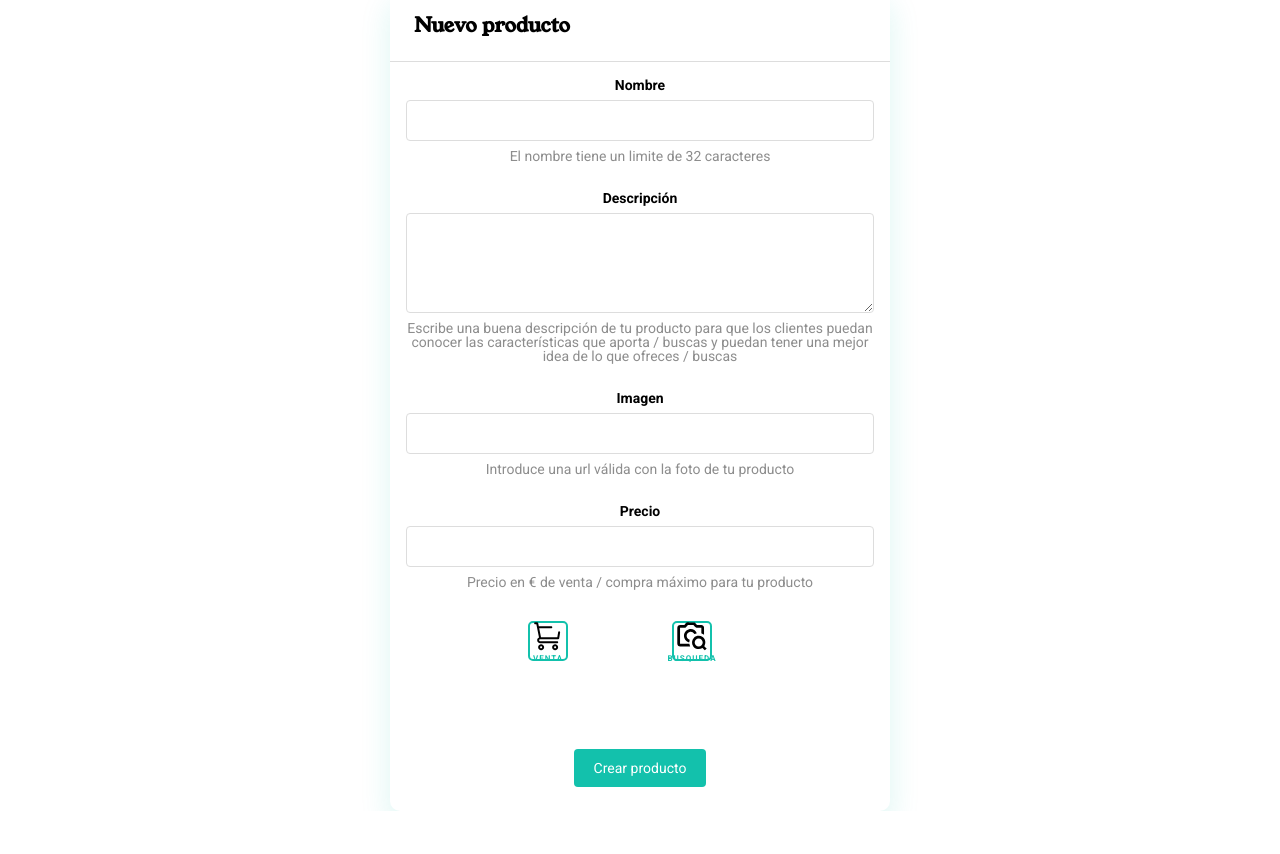
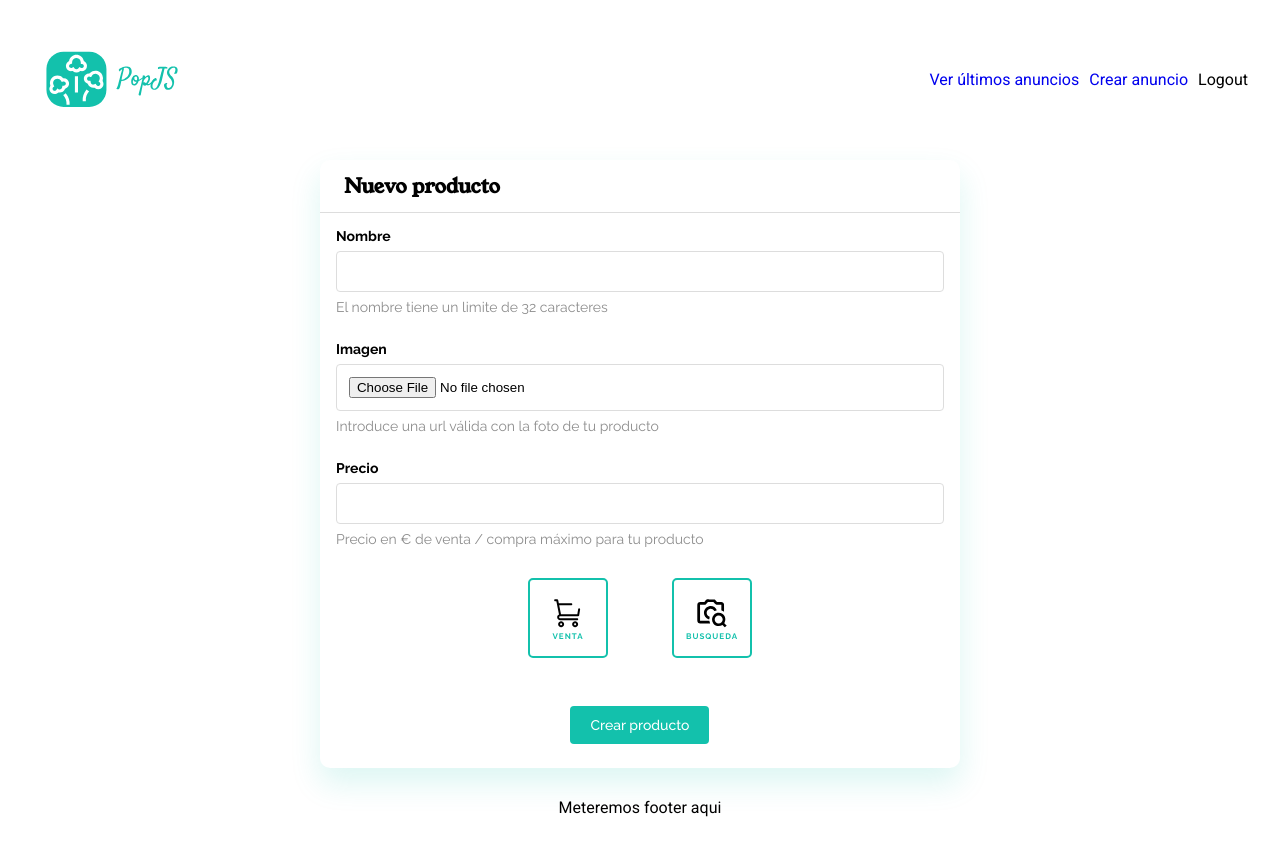
Before and after one commit to jmacosta/keepcoding_wallaReact, a React (Vite) app: page /adverts/new in a window 1280 px wide. Shown: the top 854 px of the page. Before the commit the page ends 811 px from the top, so only its background shows below. Built offline with nearby package versions, Linux system fonts and the light colour scheme.

Commit message:
FIX: Styles Layout for new product

```diff
--- a/src/App.css
+++ b/src/App.css
@@ -2,7 +2,7 @@
 
 #root {
   max-width: 1280px;
-  margin: 0 auto;
+  /* margin: 0 auto; */
   padding: 2rem;
   text-align: center;
   display: grid;
@@ -10,6 +10,7 @@
     'login login'
     'header header'
     'aside main'
+    'maincard maincard'
     'footer footer';
   grid-template-rows: auto 1fr auto;
   grid-template-columns: 1fr 5fr;
--- a/src/pages/adverts/NewAdvertPage/NewAdvertPage.css
+++ b/src/pages/adverts/NewAdvertPage/NewAdvertPage.css
@@ -1,3 +1,12 @@
+.mainCard {
+  grid-area: maincard;
+  width: 100%;
+  display: flex;
+  align-items: center;
+  justify-content: center;
+  padding: 1.5rem;
+}
+
 .button {
   font: inherit;
   border: none;
@@ -5,25 +14,11 @@
   cursor: pointer;
 }
 
-.container {
-  position: absolute;
-  top: 0;
-  left: 0;
-  right: 0;
-  bottom: 0;
-  width: 100%;
-  display: flex;
-  align-items: center;
-  justify-content: center;
-  padding: 1.5rem;
-  z-index: 10;
-}
-
 .modal {
   display: flex;
   flex-direction: column;
-  width: 100%;
-  max-width: 500px;
+  width: 50vw;
+
   background-color: #fff;
   box-shadow: 0 15px 30px 0 rgba(var(--primary-color-RGB), 0.15);
   border-radius: 10px;
@@ -86,6 +81,7 @@
 .input {
   display: flex;
   flex-direction: column;
+  align-items: start;
 }
 
 .input + .input {
@@ -104,6 +100,7 @@
   border-radius: 0.25rem;
   padding: 0.75rem 0.75rem;
   transition: 0.15s ease;
+  width: 100%;
 }
 
 .input__field:focus {
@@ -122,12 +119,6 @@
   font-size: 0.875rem;
   margin-top: 0.5rem;
   color: #8d8d8d;
-}
-
-.container {
-  display: flex;
-  justify-content: center;
-  align-items: center;
 }
 
 .radio-tile-group {
@@ -160,8 +151,8 @@
   flex-direction: column;
   align-items: center;
   justify-content: center;
-  width: 50%;
-  height: 50%;
+  width: 100%;
+  height: 100%;
   border: 2px solid var(--primary-color);
   border-radius: 5px;
   padding: 1rem;
--- a/src/pages/adverts/NewAdvertPage/NewAdvertPage.jsx
+++ b/src/pages/adverts/NewAdvertPage/NewAdvertPage.jsx
@@ -1,21 +1,14 @@
-import close from '../../../assets/close.svg';
 import searchIcon from '../../../assets/search_icon.svg';
 import sellIcon from '../../../assets/sell_icon.svg';
 import './NewAdvertPage.css';
 function NewAdvertPage() {
   return (
+    <main className='mainCard'>
       <form id='product_create'>
         <div className='container'>
           <div className='modal'>
             <div className='modal__header'>
               <span className='modal__title'>Nuevo producto</span>
-            <button
-              className='button button--icon'
-              id='closeButton'
-              formNoValidate=''
-            >
-              <img src={close} />
-            </button>
             </div>
             <div className='modal__body'>
               {/* <!-- Name of Product --> */}
@@ -36,23 +29,6 @@ function NewAdvertPage() {
                   El nombre tiene un limite de 32 caracteres
                 </p>
               </div>
-            {/* <!-- Description of Product --> */}
-            <div className='input'>
-              <label className='input__label' htmlFor='description'>
-                Descripción
-              </label>
-              <textarea
-                className='input__field input__field--textarea'
-                required
-                name='description'
-                id='description'
-              ></textarea>
-              <p className='input__description'>
-                Escribe una buena descripción de tu producto para que los
-                clientes puedan conocer las características que aporta / buscas
-                y puedan tener una mejor idea de lo que ofreces / buscas
-              </p>
-            </div>
 
               {/* <!-- Image of product --> */}
               <div className='input'>
@@ -61,7 +37,7 @@ function NewAdvertPage() {
                 </label>
                 <input
                   className='input__field'
-                type='url'
+                  type='file'
                   name='image'
                   id='image'
                 />
@@ -129,13 +105,17 @@ function NewAdvertPage() {
               </div>
             </div>
             <div className='modal__footer'>
-            <button className='button button--primary' id='productCreateButton'>
+              <button
+                className='button button--primary'
+                id='productCreateButton'
+              >
                 Crear producto
               </button>
             </div>
           </div>
         </div>
       </form>
+    </main>
   );
 }
 export default NewAdvertPage;
```
Lines whose indentation alone changed are shown as unchanged.
